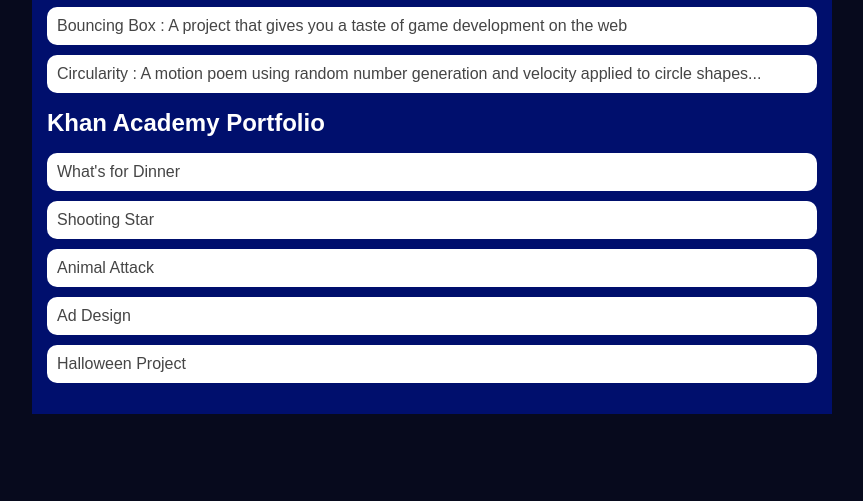
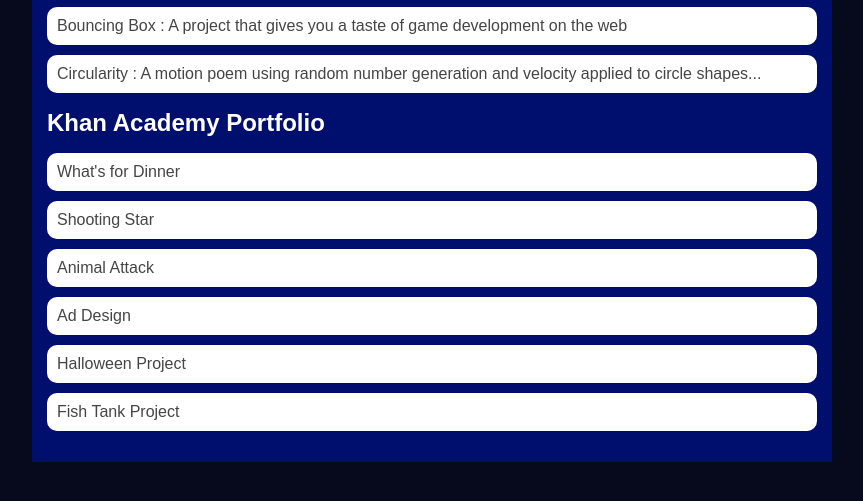
Before and after one commit to RossBarker1/RossBarker1.github.io, a plain HTML site: page portfolio.html in a window 1280 px wide. Shown: the part 257-758 px from the top of the page, without its empty margins (208-1071 px from the left). Drawn offline with Linux system fonts and the light colour scheme.

Commit message:
added fish tank

```diff
--- a/portfolio.html
+++ b/portfolio.html
@@ -36,6 +36,7 @@
                         <li><a href="https://www.khanacademy.org/computer-programming/spin-off-of-project-animal-attack/5560177337483264?authuser=0">Animal Attack</a></li>
                         <li><a href="https://www.khanacademy.org/computer-programming/spin-off-of-project-ad-design/5720611833167872">Ad Design</a></li>
                         <li><a href="https://www.khanacademy.org/computer-programming/spin-off-of-project-halloween/4701012043939840">Halloween Project</a></li>
+                        <li><a href="https://www.khanacademy.org/computer-programming/spin-off-of-project-fish-tank/5589818068090880">Fish Tank Project</a></li>
                     </ul>
                 </div>
             </main>
```
